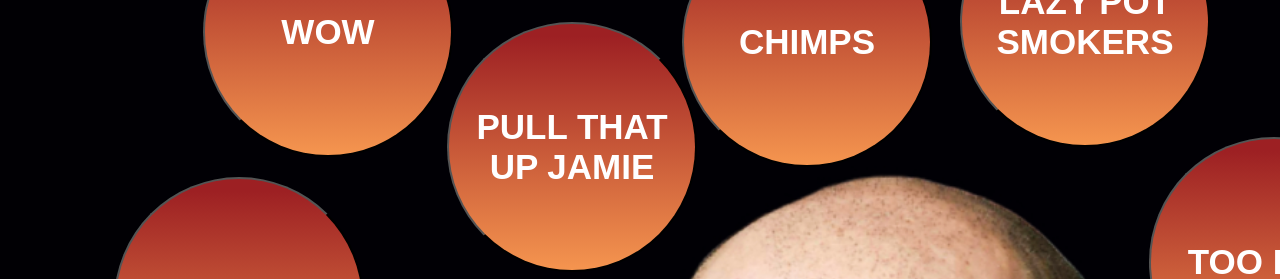
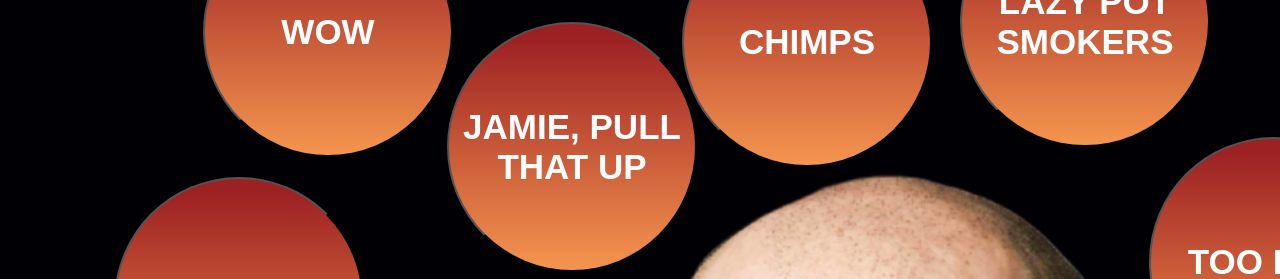
Before and after one commit to mmiller9913/joe-rogan-soundboard, a website: page views/index.html in a window 1280 px wide. Shown: the part 501-780 px from the top of the page. Drawn offline with Linux system fonts and the light colour scheme; files that its build step writes are made by us from their sources; files whose address does not match are found by name.

Commit message:
first deploy to heroku

```diff
--- a/views/index.html
+++ b/views/index.html
@@ -11,7 +11,7 @@
     <div class="joe-rogan-image-box">
         <img class="joe-rogan-image" src="./assets/images/Joe-Rogan-2.jpg" alt="Joe Rogan">
         <button class = "btn" id="button-wow" type="button">WOW</button>
-        <button class = "btn" id="button-jamie" type="button">PULL THAT UP JAMIE</button>
+        <button class = "btn" id="button-jamie" type="button">JAMIE, PULL THAT UP</button>
         <button class = "btn" id="button-fuck-you-money" type="button">FUCK YOU MONEY</button>
         <button class = "btn" id="button-motivational" type="button">RANDOM MOTIVATION</button>
         <button class = "btn" id="button-DMT" type="button">DMT</button>
@@ -32,7 +32,6 @@
         <button class = "btn" id="button-throat-clear" type="button">THROAT CLEAR</button>
     </div>
 </div>
-
 
 <audio id="sound-wow" src="assets/sounds/wow.wav"></audio>
 <audio id="sound-jamie" src="assets/sounds/jamie.wav"></audio>
```
Also changed, not shown: public/javascript/main.js (+0 -23 lines).
